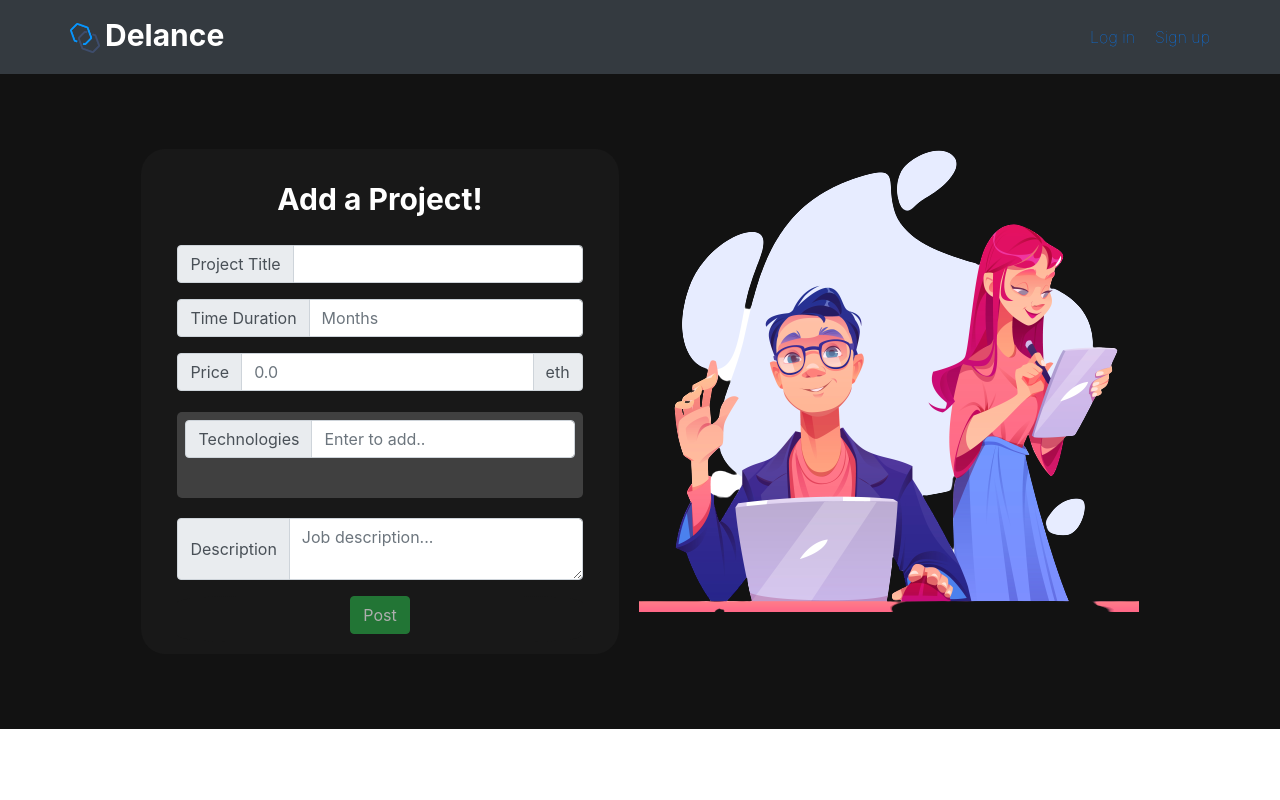
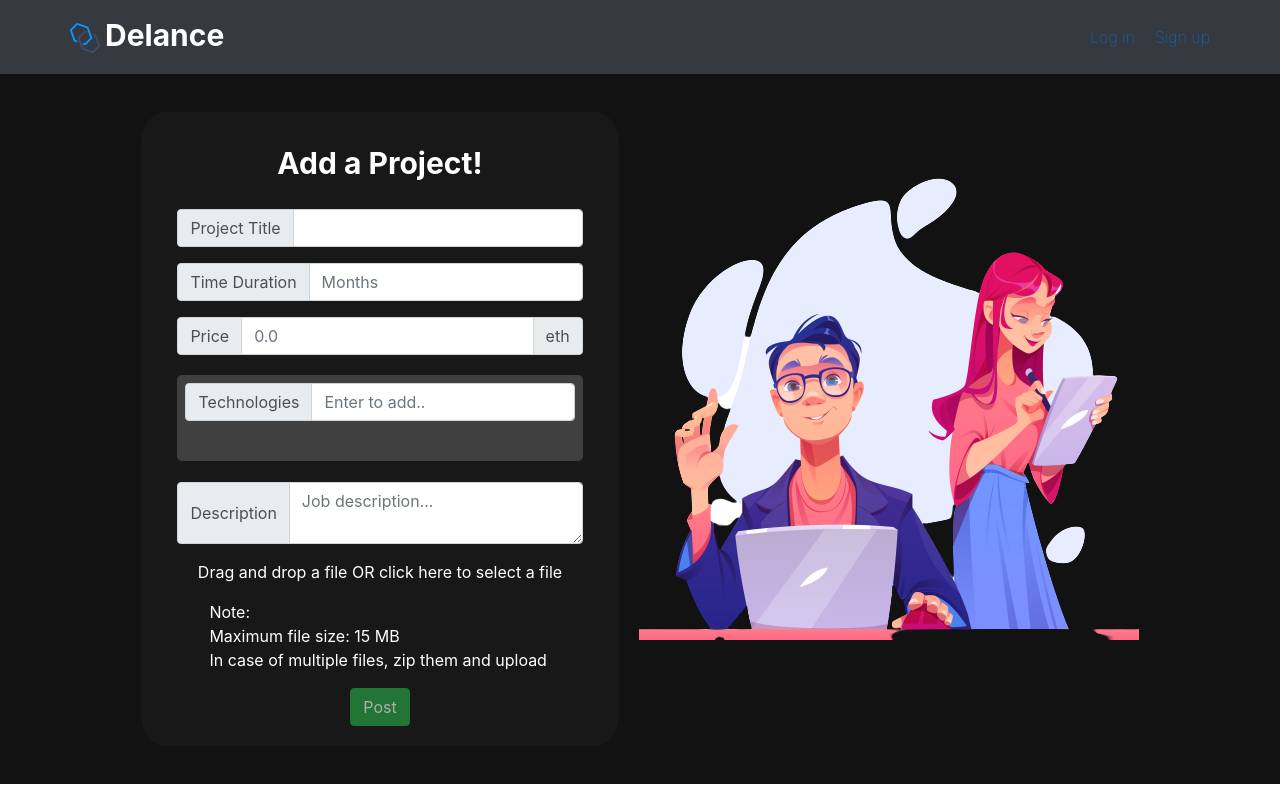
Before and after one commit to ArmishMunir/FYP-Delance, a React (Create React App) app: page /job-post in a window 1280 px wide. Built offline with nearby package versions, Linux system fonts and the light colour scheme; what web3 would draw is missing.

Commit message:
file handling

```diff
--- a/src/Components/jobPost/JobForm.jsx
+++ b/src/Components/jobPost/JobForm.jsx
@@ -1,11 +1,12 @@
 /* eslint-disable no-unused-vars */
 import React from 'react'
-import { useState } from 'react'
+import { useState, useRef } from 'react'
 import './job_form.css';
 import {InputGroup, FormControl} from 'react-bootstrap'
 import CancelIcon from '@mui/icons-material/Cancel';
 import axios from 'axios';
-import swal from 'sweetalert'
+import swal from 'sweetalert';
+import Dropzone from 'react-dropzone';
 
 // import showJobs from '../showJobs/ShowJobs';
 
@@ -13,6 +14,8 @@ import swal from 'sweetalert'
 function JobForm(props) {
   // console.log(props.addJob('alpha', 12));
 
+  const [file, setFile] = useState(null); // state for storing actual image
+  const [previewSrc, setPreviewSrc] = useState(''); // state for storing previewImage
   const [skills, setSkills] = useState([]);
   const [ job, setJob] = useState({
     jobTitle: "",
@@ -20,6 +23,11 @@ function JobForm(props) {
     hourlyRate: 0,
     timeDuration: 0
   });
+
+
+  const [errorMsg, setErrorMsg] = useState('');
+  const [isPreviewAvailable, setIsPreviewAvailable] = useState(false); // state to show preview only for images
+  const dropRef = useRef(); // React ref for managing the hover state of droppable area
 
 
 
@@ -33,6 +41,44 @@ function JobForm(props) {
   const removeSkill = (_index) => {
     setSkills(skills.filter((_, index) => index !== _index));
   }
+
+  const onDrop = (files) => {
+    const [uploadedFile] = files;
+    setFile(uploadedFile);
+
+    const fileReader = new FileReader();
+    fileReader.onload = () => {
+      setPreviewSrc(fileReader.result);
+    };
+    fileReader.readAsDataURL(uploadedFile);
+    setIsPreviewAvailable(uploadedFile.name.match(/\.(jpeg|jpg|png)$/));
+
+    dropRef.current.style.border = '2px dashed #e9ebeb';
+  };
+
+  const updateBorder = (dragState) => {
+    if (dragState === 'over') {
+      dropRef.current.style.border = '2px solid #ffffff';
+    } else if (dragState === 'leave') {
+      dropRef.current.style.border = '2px dashed #e9ebeb';
+    }
+  };
+
+  // const handleFile = async (event) => {
+  //   if (file) {
+  //     const formData = new FormData();
+  //     formData.append('file', file);
+
+  //     setErrorMsg('');
+  //     await axios.post(`http://localhost:8080/upload`, formData, {
+  //       headers: {
+  //         'Content-Type': 'multipart/form-data'
+  //       }
+  //     });
+  //     props.history.push('/list'); // add this line
+  //   }
+  // }
+
 
   // const [error, setError] = useState();
   const handleSubmit = (e) => {
@@ -48,13 +94,21 @@ function JobForm(props) {
   const postData = async (e) => {
     e.preventDefault();
 
-    axios.post('http://localhost:8080/api/projects/add', {
-      projectTitle: job.jobTitle,
-      projectDescription: job.jobDescription,
-      timeLine: job.timeDuration,
-      ownerAddress: props.ownerAddress,
-      price: job.hourlyRate,
-      technologies: skills
+    const formData = new FormData();
+    formData.append('file', file);
+    formData.append('projectTitle', job.jobTitle);
+    formData.append('projectDescription', job.jobDescription);
+    formData.append('timeLine', job.timeDuration);
+    formData.append('ownerAddress', props.ownerAddress);
+    formData.append('price', job.hourlyRate);
+    formData.append('technologies', skills);
+
+    setErrorMsg('');
+
+    axios.post('http://localhost:8080/api/projects/add', formData, {
+      headers: {
+        'Content-Type': 'multipart/form-data'
+      }
     })
     .then(res => {
       console.log('form submitted: \t', res)
@@ -177,6 +231,45 @@ function JobForm(props) {
               />
             </InputGroup>
 
+            <div className="upload-section">
+              <Dropzone
+                onDrop={onDrop}
+                onDragEnter={() => updateBorder('over')}
+                onDragLeave={() => updateBorder('leave')}
+              >
+                {({ getRootProps, getInputProps }) => (
+                  <div {...getRootProps({ className: 'drop-zone' })} ref={dropRef}>
+                    <input {...getInputProps()} />
+                    <p>Drag and drop a file OR click here to select a file</p>
+                    <ul className='jobform--notes'>Note:
+                      <li>Maximum file size: 15 MB</li>
+                      <li>In case of multiple files, zip them and upload</li>
+                    </ul>
+                    {file && (
+                      <div>
+                        <strong>Selected file:</strong> {file.name}
+                      </div>
+                    )}
+                  </div>
+                )}
+              </Dropzone>
+              {/* {previewSrc ? (
+                isPreviewAvailable ? (
+                  <div className="image-preview">
+                    <img className="preview-image" src={previewSrc} alt="Preview" />
+                  </div>
+                ) : (
+                  <div className="preview-message">
+                    <p>No preview available for this file</p>
+                  </div>
+                )
+              ) : (
+                <div className="preview-message">
+                  <p>Image preview will be shown here after selection</p>
+                </div>
+              )} */}
+            </div>
+
 
             {/* {error} */}
             <div className="md-3" id='btn-signin'>
@@ -185,7 +278,7 @@ function JobForm(props) {
                 className="md-6  btn btn-success"
                 onClick={postData}
                 disabled={
-                  !job.jobTitle || !job.jobDescription || !job.timeDuration || !job.hourlyRate || !skills
+                  !job.jobTitle || !job.jobDescription || !job.timeDuration || !job.hourlyRate || !skills || !file
                 }
               >
                 Post
```
